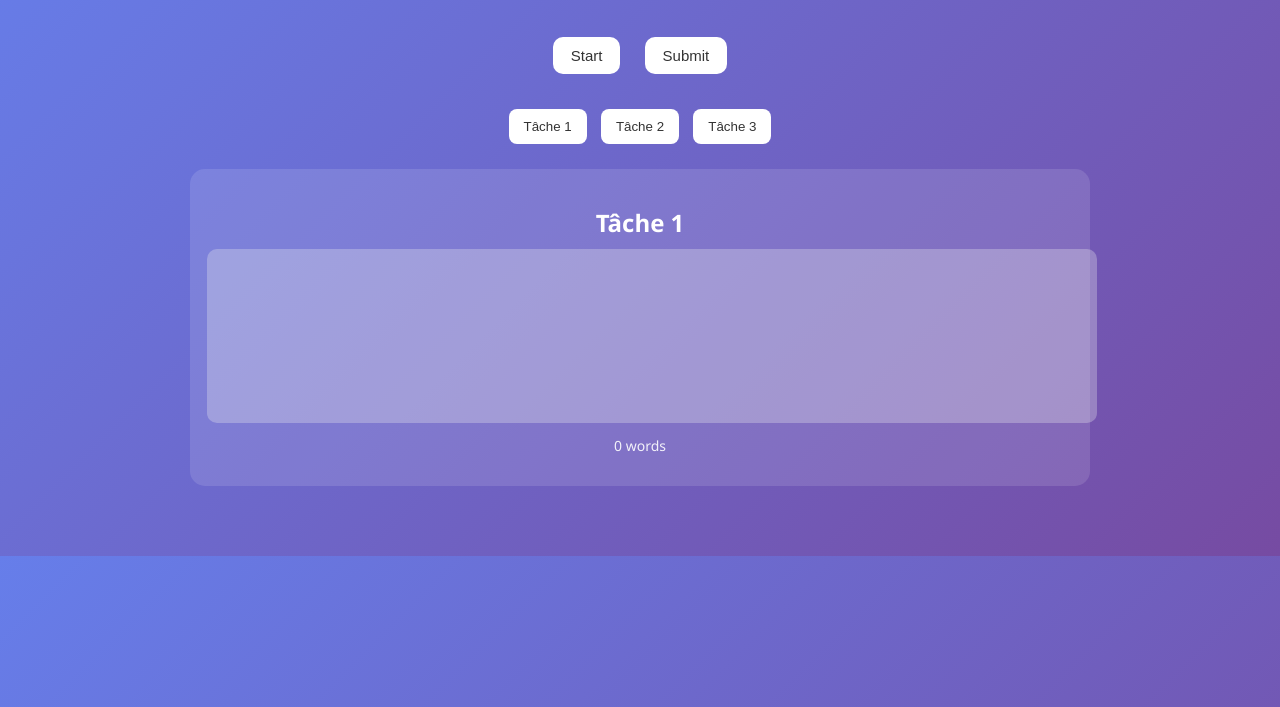
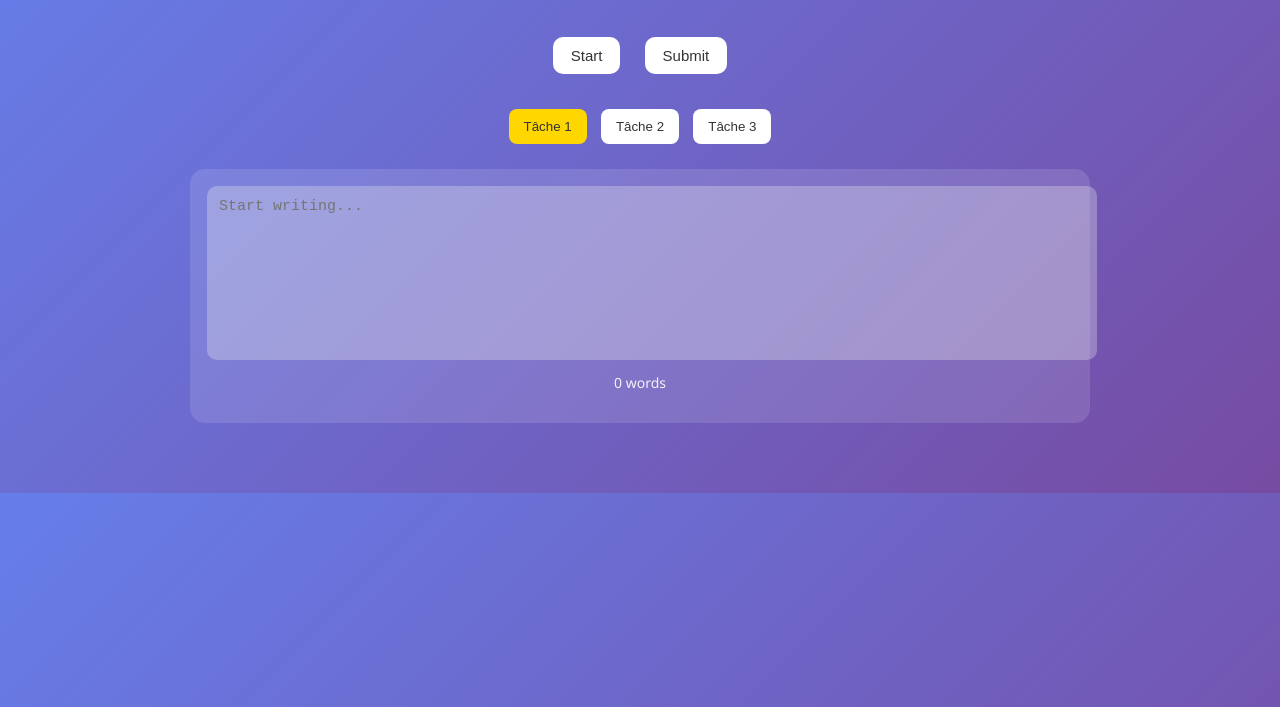
Before and after one commit to rakhmatovasadbek02-glitch/TCF_EE, a website: page index.html in a window 1280 px wide. Both pictures are taken after a click on the button "Tâche 1". Shown: the part 93-800 px from the top of the page. Drawn offline with Linux system fonts and the light colour scheme.

Commit message:
button highlight

```diff
--- a/index.html
+++ b/index.html
@@ -44,29 +44,30 @@
     </div>
 
   <div class="task-buttons">
-  <button onclick="selectTask(1)">Tâche 1</button>
+  <button onclick="selectTask(1)" class="active">Tâche 1</button>
   <button onclick="selectTask(2)">Tâche 2</button>
   <button onclick="selectTask(3)">Tâche 3</button>
 </div>
 
     <!-- 📝 TASKS -->
+<div class="tasks">
+
+  <!-- Task 1 -->
   <div class="task" id="taskBox1">
-  <h2>Tâche 1</h2>
-  <textarea id="task1" disabled></textarea>
+    <textarea id="task1" placeholder="Start writing..." disabled></textarea>
     <p id="count1">0 words</p>
   </div>
 
+  <!-- Task 2 -->
   <div class="task" id="taskBox2" style="display:none;">
-  <h2>Tâche 2</h2>
-  <textarea id="task2" disabled></textarea>
+    <textarea id="task2" placeholder="Start writing..." disabled></textarea>
     <p id="count2">0 words</p>
   </div>
 
+  <!-- Task 3 -->
   <div class="task" id="taskBox3" style="display:none;">
-  <h2>Tâche 3</h2>
-  <textarea id="task3" disabled></textarea>
+    <textarea id="task3" placeholder="Start writing..." disabled></textarea>
     <p id="count3">0 words</p>
-</div>
   </div>
 
   </div>
--- a/script.js
+++ b/script.js
@@ -187,6 +187,9 @@ window.selectTask = function (num) {
     document.getElementById("task3")
   ];
 
+const buttons = document.querySelectorAll(".task-buttons button");
+buttons.forEach(b => b.classList.remove("active"));
+buttons[num - 1].classList.add("active");
   // Hide all
   boxes.forEach(box => box.style.display = "none");
 
--- a/style.css
+++ b/style.css
@@ -208,3 +208,7 @@ body.dark textarea {
 .container {
   margin-top: 100px;
 }
+
+.task-buttons button.active {
+  background: #ffd700;
+}
```
Lines whose indentation alone changed are shown as unchanged.
